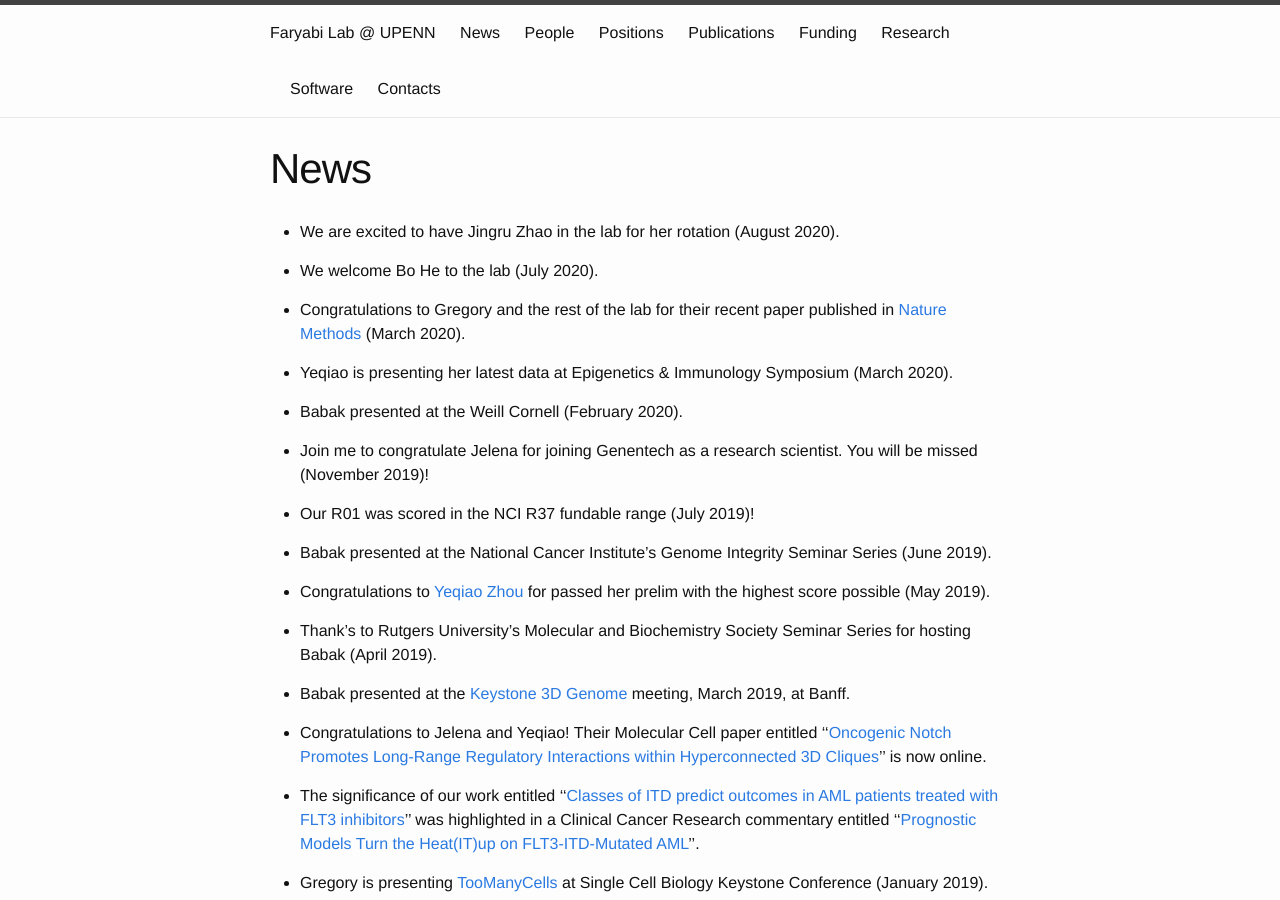
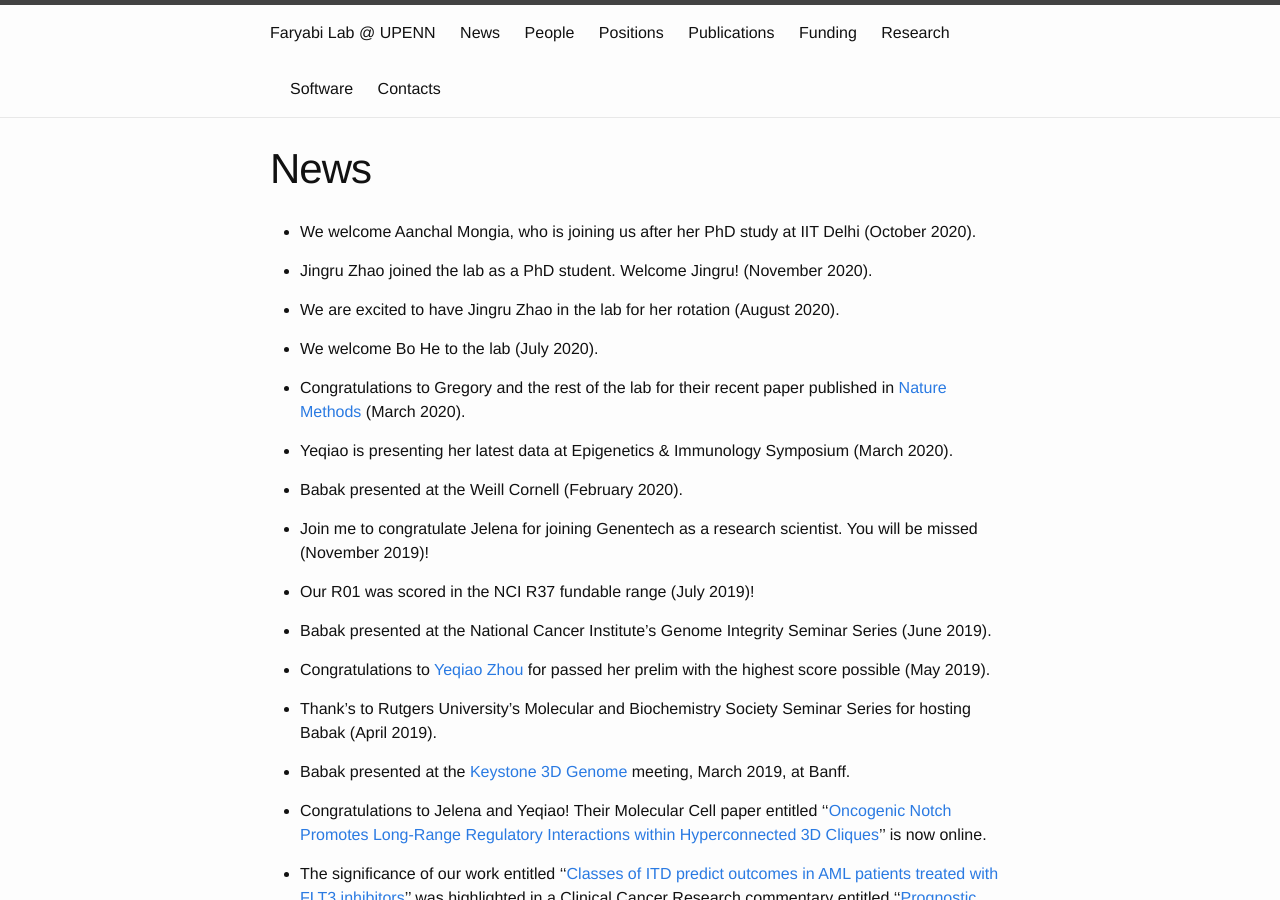
Before and after one commit to faryabib/faryabib.github.io, a Jekyll site: the page built from news.md, in a window 1280 px wide and 900 px high. Built offline with Jekyll 4.4.1, drawn with Linux system fonts in a browser that asks for light colours.

Commit message:
Update news.md

```diff
--- a/news.md
+++ b/news.md
@@ -3,6 +3,10 @@ layout: page
 title: News
 permalink: /News.html
 ---
++ We welcome Aanchal Mongia, who is joining us after her PhD study at IIT Delhi (October 2020).
+
++ Jingru Zhao joined the lab as a PhD student. Welcome Jingru! (November 2020).
+
 + We are excited to have Jingru Zhao in the lab for her rotation (August 2020).
 
 + We welcome Bo He to the lab (July 2020).
```
